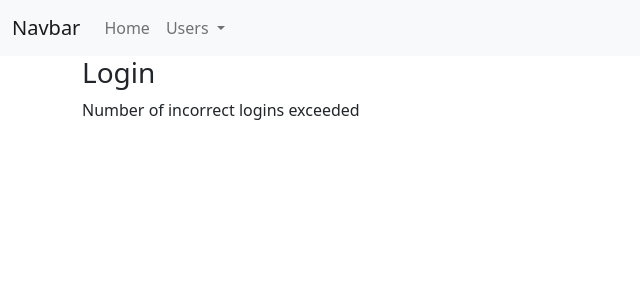
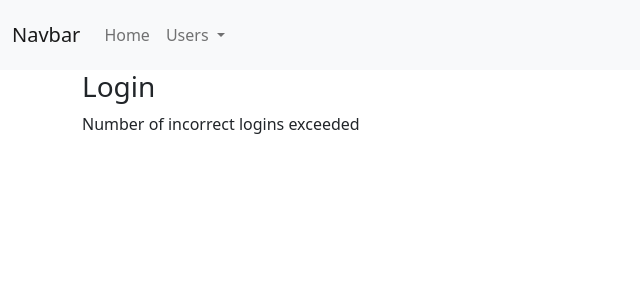
Before and after one commit to CSC2033-team-19/ClimateWebApp, a Flask app: a page that uses templates/base.html in a window 1280 px wide. Shown: the top 300 px of the page, without its empty margins (0-640 px from the left). Run offline with Flask 2, Linux system fonts and the light colour scheme; the visitor is signed in with stand-in values (Sample User, id 1); tables that the repository leaves empty hold one stand-in row (values such as "Sample post").

Commit message:
Customized some css rules for the navigation bar in order to change the colour of the nav bar item when you hover on top of it.

```diff
--- a/templates/base.html
+++ b/templates/base.html
@@ -13,6 +13,17 @@
         <script src="https://cdn.jsdelivr.net/npm/bootstrap@5.1.3/dist/js/bootstrap.bundle.min.js" integrity="sha384-ka7Sk0Gln4gmtz2MlQnikT1wXgYsOg+OMhuP+IlRH9sENBO0LRn5q+8nbTov4+1p" crossorigin="anonymous"></script>
     {% endblock %}
 </head>
+
+<style>
+    .navbar {
+      padding-top: 15px;
+      padding-bottom: 15px;
+    }
+
+    .navbar-nav li a:hover {
+      color: #1abc9c !important;
+    }
+</style>
 
 <body>
 
```
